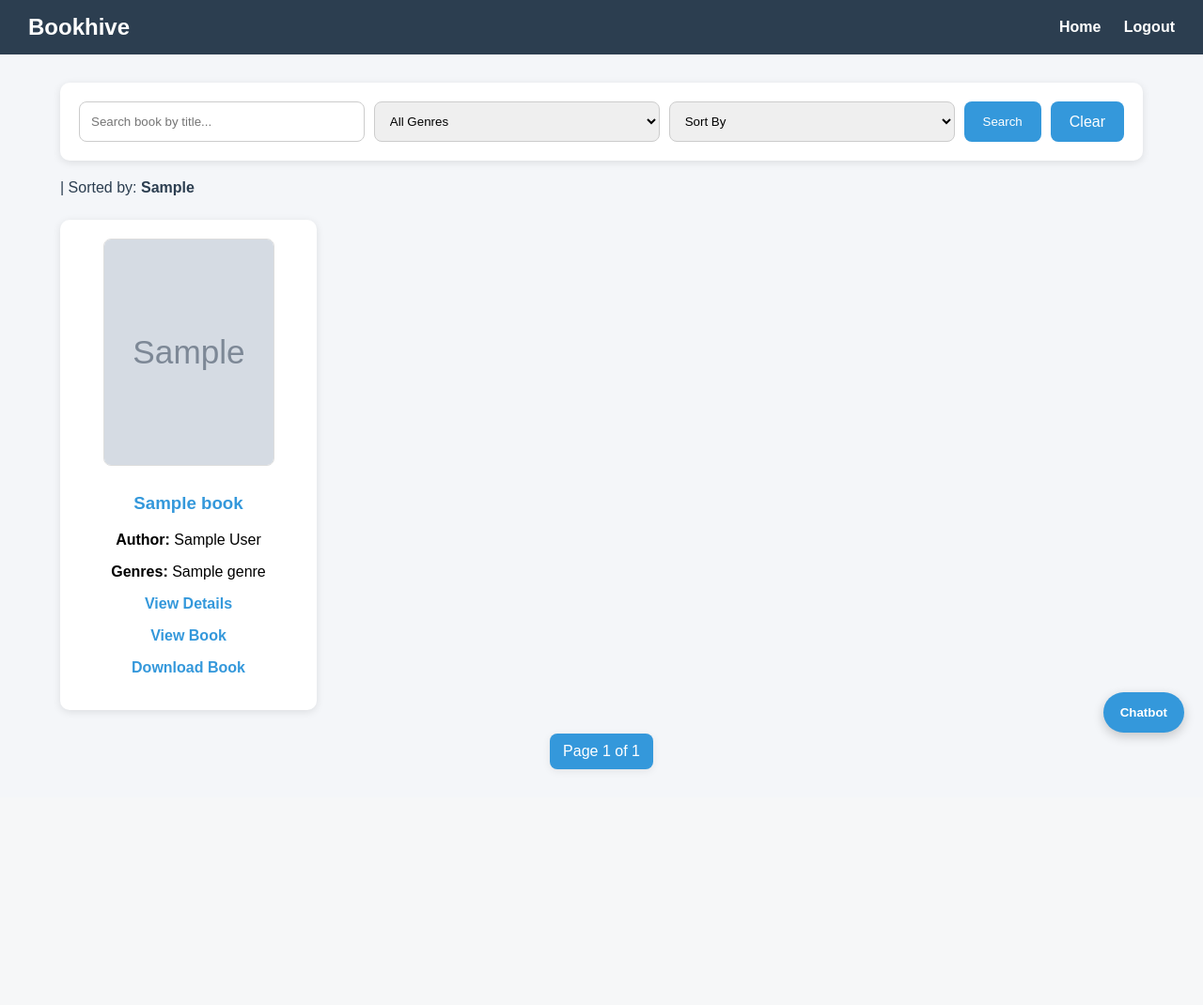
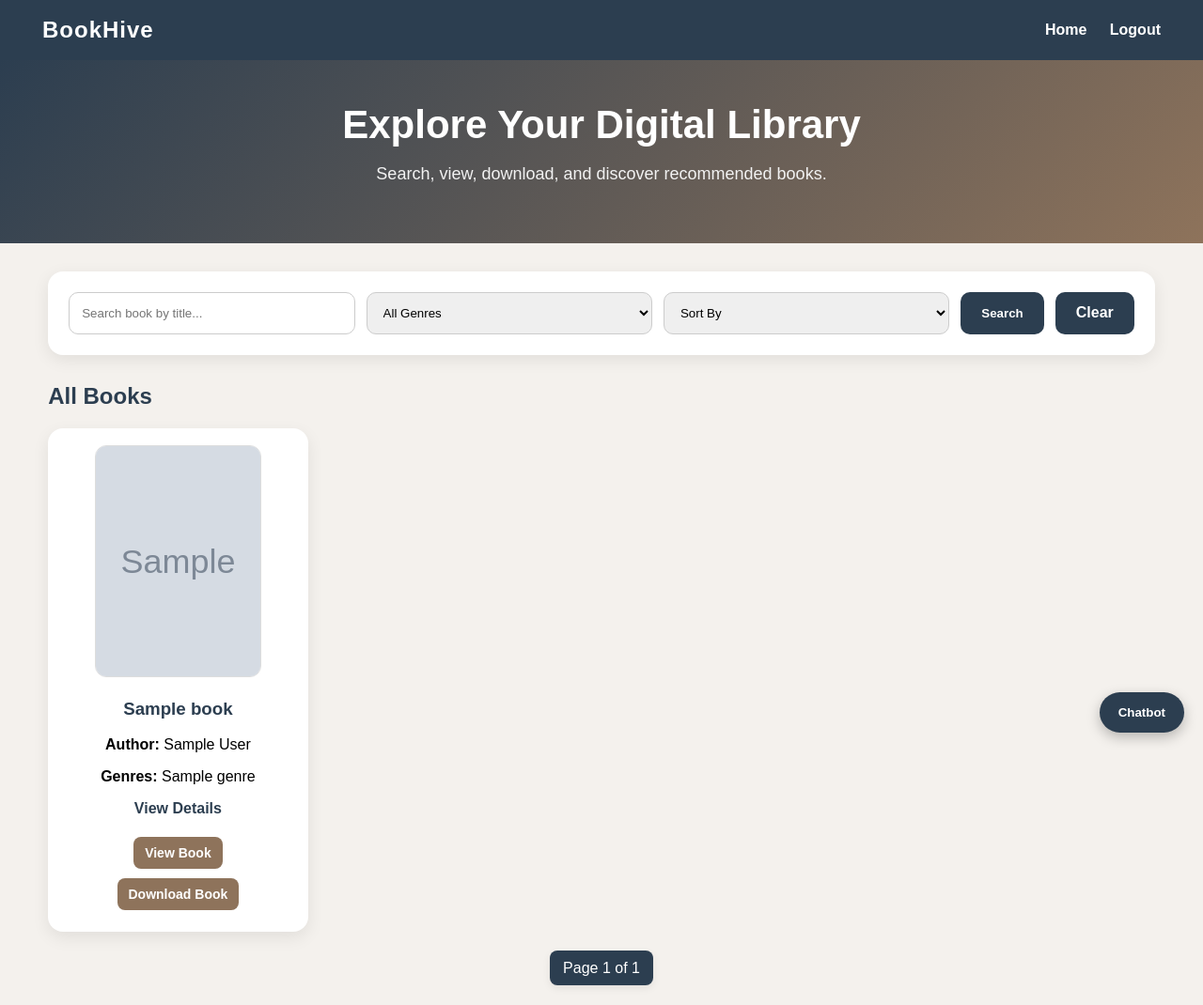
Before and after one commit to Savikhya/Book_Hive, a Django app: template BookhiveProject/myapp/templates/UserHome.html in a window 1280 px wide. Shown: the whole page at 94% size. Before the commit the page ends 820 px from the top, so only its background shows below. Run offline with Django 4.2, Linux system fonts and the light colour scheme; the template is opened without the code that fills it: most values are stand-ins (such as "Sample title", 1, 10 or a date in 2020); grey boxes marked "Sample" are stand-in pictures.

Commit message:
Final: UI updates + Docker + README + chatbot integration

```diff
--- a/BookhiveProject/myapp/templates/UserHome.html
+++ b/BookhiveProject/myapp/templates/UserHome.html
@@ -2,20 +2,18 @@
 <html lang="en">
 <head>
     <meta charset="UTF-8">
-    <meta name="viewport" content="width=device-width, initial-scale=1.0">
-    <title>Bookhive Home</title>
+    <title>BookHive Home</title>
     <style>
         body {
+            margin: 0;
             font-family: Arial, sans-serif;
-            background: #f4f6f9;
-            margin: 0;
-            padding: 0;
+            background: #f4f1ed;
         }
 
         .navbar {
-            background-color: #2c3e50;
+            background: #2c3e50;
             color: white;
-            padding: 15px 30px;
+            padding: 18px 45px;
             display: flex;
             justify-content: space-between;
             align-items: center;
@@ -23,6 +21,7 @@
 
         .navbar h2 {
             margin: 0;
+            letter-spacing: 1px;
         }
 
         .navbar a {
@@ -32,141 +31,153 @@
             font-weight: bold;
         }
 
+        .hero {
+            background: linear-gradient(135deg, #2c3e50, #8e735b);
+            color: white;
+            padding: 45px;
+            text-align: center;
+        }
+
+        .hero h1 {
+            margin: 0;
+            font-size: 42px;
+        }
+
+        .hero p {
+            font-size: 18px;
+            color: #f2f2f2;
+        }
+
         .container {
-            width: 90%;
+            width: 92%;
             margin: 30px auto;
         }
 
         .search-box {
             background: white;
-            padding: 20px;
-            border-radius: 10px;
-            box-shadow: 0 2px 8px rgba(0,0,0,0.1);
-            margin-bottom: 20px;
+            padding: 22px;
+            border-radius: 16px;
+            box-shadow: 0 5px 18px rgba(0,0,0,0.08);
+            margin-bottom: 30px;
         }
 
         .search-box form {
             display: flex;
-            gap: 10px;
+            gap: 12px;
             flex-wrap: wrap;
         }
 
-        .search-box input[type="text"],
+        .search-box input,
         .search-box select {
             flex: 1;
-            min-width: 200px;
-            padding: 12px;
+            min-width: 210px;
+            padding: 13px;
             border: 1px solid #ccc;
-            border-radius: 8px;
+            border-radius: 10px;
         }
 
         .search-box button,
         .clear-btn {
-            padding: 12px 20px;
-            background: #3498db;
+            padding: 13px 22px;
+            border: none;
+            border-radius: 10px;
+            background: #2c3e50;
             color: white;
-            border: none;
-            border-radius: 8px;
+            font-weight: bold;
             cursor: pointer;
             text-decoration: none;
-            display: inline-flex;
-            align-items: center;
-            justify-content: center;
         }
 
         .search-box button:hover,
         .clear-btn:hover {
-            background: #2980b9;
-        }
-
-        .result-text {
-            margin: 10px 0 25px;
-            color: #2c3e50;
-            font-size: 16px;
+            background: #1f2d3a;
         }
 
         .section-title {
-            margin-top: 25px;
-            margin-bottom: 15px;
             color: #2c3e50;
+            margin-bottom: 20px;
         }
 
         .books-grid {
             display: grid;
             grid-template-columns: repeat(4, 1fr);
-            gap: 20px;
+            gap: 24px;
         }
 
         .book-card {
             background: white;
-            border-radius: 10px;
-            padding: 20px;
-            box-shadow: 0 2px 8px rgba(0,0,0,0.1);
+            padding: 18px;
+            border-radius: 16px;
+            box-shadow: 0 6px 18px rgba(0,0,0,0.08);
             text-align: center;
+            transition: 0.3s;
+        }
+
+        .book-card:hover {
+            transform: translateY(-6px);
+        }
+
+        .book-cover {
+            width: 175px;
+            height: 245px;
+            object-fit: cover;
+            border-radius: 12px;
+            border: 1px solid #ddd;
+        }
+
+        .no-cover {
+            width: 175px;
+            height: 245px;
+            margin: auto;
+            border-radius: 12px;
+            background: #e8e2dc;
+            display: flex;
+            justify-content: center;
+            align-items: center;
+            color: #777;
         }
 
         .book-card h3 {
-            margin-top: 15px;
             color: #2c3e50;
         }
 
         .book-card a {
+            color: #2c3e50;
+            font-weight: bold;
             text-decoration: none;
-            color: #3498db;
-            font-weight: bold;
         }
 
         .book-card a:hover {
             text-decoration: underline;
         }
 
-        .book-cover {
-            width: 180px;
-            height: 240px;
-            object-fit: cover;
+        .book-actions a {
+            display: inline-block;
+            margin: 5px;
+            padding: 9px 12px;
+            background: #8e735b;
+            color: white;
             border-radius: 8px;
-            margin-bottom: 10px;
-            border: 1px solid #ddd;
-        }
-
-        .no-cover {
-            width: 180px;
-            height: 240px;
-            display: flex;
-            align-items: center;
-            justify-content: center;
-            margin: 0 auto 10px auto;
-            border: 1px solid #ddd;
-            border-radius: 8px;
-            background: #f0f0f0;
-            color: #666;
+            text-decoration: none;
             font-size: 14px;
         }
 
+        .book-actions a:hover {
+            background: #6d5541;
+        }
+
         .empty-message {
-            text-align: center;
-            font-size: 18px;
-            color: #666;
-            margin-top: 30px;
             background: white;
             padding: 30px;
-            border-radius: 10px;
-            box-shadow: 0 2px 8px rgba(0,0,0,0.1);
+            border-radius: 14px;
+            text-align: center;
+            color: #777;
             grid-column: 1 / -1;
         }
 
-        .suggestions {
-            margin-top: 15px;
-            padding-left: 20px;
-            color: #444;
-        }
-
         .pagination {
-            margin-top: 25px;
-            display: flex;
-            justify-content: center;
-            gap: 10px;
-            flex-wrap: wrap;
+            margin: 30px 0;
+            text-align: center;
         }
 
         .pagination a,
@@ -176,11 +187,12 @@
             border-radius: 8px;
             text-decoration: none;
             color: #2c3e50;
-            box-shadow: 0 2px 8px rgba(0,0,0,0.08);
+            margin: 4px;
+            box-shadow: 0 3px 8px rgba(0,0,0,0.08);
         }
 
         .pagination .current {
-            background: #3498db;
+            background: #2c3e50;
             color: white;
         }
 
@@ -188,19 +200,19 @@
             position: fixed;
             bottom: 20px;
             right: 20px;
-            background: #3498db;
+            background: #2c3e50;
             color: white;
             border: none;
             border-radius: 50px;
-            padding: 14px 18px;
+            padding: 14px 20px;
             cursor: pointer;
             font-weight: bold;
-            box-shadow: 0 4px 12px rgba(0,0,0,0.2);
+            box-shadow: 0 5px 14px rgba(0,0,0,0.25);
             z-index: 1000;
         }
 
         .chatbot-toggle:hover {
-            background: #2980b9;
+            background: #1f2d3a;
         }
 
         .chatbot-container {
@@ -282,19 +309,24 @@
         }
 
         .match-note {
-            color: #666;
             font-size: 12px;
+            color: #777;
         }
     </style>
 </head>
 <body>
 
 <div class="navbar">
-        <h2>Bookhive</h2>
+    <h2>BookHive</h2>
     <div>
         <a href="{% url 'UserHome' %}">Home</a>
         <a href="{% url 'Logout' %}">Logout</a>
     </div>
+</div>
+
+<div class="hero">
+    <h1>Explore Your Digital Library</h1>
+    <p>Search, view, download, and discover recommended books.</p>
 </div>
 
 <div class="container">
@@ -327,64 +359,42 @@
         </form>
     </div>
 
-        {% if query or selected_genre or sort_by %}
-            <div class="result-text">
-                {% if query %}
-                    Search keyword: <strong>{{ query }}</strong>
-                {% endif %}
-                {% if selected_genre %}
-                    {% for genre in genres %}
-                        {% if selected_genre == genre.id|stringformat:"s" %}
-                            | Genre: <strong>{{ genre.name }}</strong>
-                        {% endif %}
-                    {% endfor %}
-                {% endif %}
-                {% if sort_by %}
-                    | Sorted by: <strong>{{ sort_by }}</strong>
-                {% endif %}
-            </div>
-        {% else %}
     <h2 class="section-title">All Books</h2>
-        {% endif %}
 
-        {% if page_obj.object_list %}
     <div class="books-grid">
         {% for book in page_obj %}
             <div class="book-card">
                 {% if book.cover_image %}
-                            <img src="{{ book.cover_image.url }}" alt="{{ book.title }}" class="book-cover">
+                    <img src="{{ book.cover_image.url }}" class="book-cover" alt="{{ book.title }}">
                 {% else %}
                     <div class="no-cover">No Cover Image</div>
                 {% endif %}
 
                 <h3>
-                            <a href="{% url 'book_detail' book.id %}">
-                                {{ book.title }}
-                            </a>
+                    <a href="{% url 'book_detail' book.id %}">{{ book.title }}</a>
                 </h3>
 
                 <p><strong>Author:</strong> {{ book.author }}</p>
+
                 <p><strong>Genres:</strong>
                     {% for genre in book.genres.all %}
                         {{ genre.name }}{% if not forloop.last %}, {% endif %}
                     {% endfor %}
                 </p>
 
-                        <p>
-                            <a href="{% url 'book_detail' book.id %}">View Details</a>
-                        </p>
+                <p><a href="{% url 'book_detail' book.id %}">View Details</a></p>
 
                 {% if book.book_pdf %}
-                            <p>
+                    <div class="book-actions">
                         <a href="{{ book.book_pdf.url }}" target="_blank">View Book</a>
-                            </p>
-                            <p>
                         <a href="{% url 'download_book_pdf' book.id %}">Download Book</a>
-                            </p>
+                    </div>
                 {% else %}
                     <p>No Book uploaded</p>
                 {% endif %}
             </div>
+        {% empty %}
+            <div class="empty-message">No book found.</div>
         {% endfor %}
     </div>
 
@@ -401,52 +411,93 @@
             <a href="?q={{ query }}&genre={{ selected_genre }}&sort={{ sort_by }}&page={{ page_obj.paginator.num_pages }}">Last</a>
         {% endif %}
     </div>
-        {% else %}
-            <div class="empty-message">
-                No book found.
-                {% if suggestions %}
-                    <ul class="suggestions">
-                        {% for suggestion in suggestions %}
-                            <li>{{ suggestion }}</li>
-                        {% endfor %}
-                    </ul>
-                {% endif %}
-            </div>
-        {% endif %}
-
 </div>
 
-    <button class="chatbot-toggle" onclick="toggleChatbot()">Chatbot</button>
+<button class="chatbot-toggle" onclick="openChatbot()">Chatbot</button>
 
 <div class="chatbot-container" id="chatbotContainer">
-        <div class="chatbot-header">Book Suggestion Chatbot</div>
+    <div class="chatbot-header">
+        <span>Book Assistant</span>
+        <div class="chatbot-controls">
+            <button type="button" onclick="minimizeChat()">_</button>
+            <button type="button" onclick="closeChat()">✕</button>
+        </div>
+    </div>
+
     <div class="chatbot-body" id="chatbotBody">
         <div class="chat-message">
-                <div class="chat-bot">
-                    What are you interested in reading?
+            <div class="chat-bot">What are you interested in reading?</div>
         </div>
     </div>
-        </div>
+
     <div class="chatbot-input-area">
-            <input type="text" id="chatMessage" placeholder="Enter what you are interested in reading">
+        <input type="text" id="chatMessage" placeholder="Enter your reading interest" onkeypress="handleEnter(event)">
         <button type="button" onclick="getBookSuggestions()">Send</button>
+
     </div>
 </div>
 
 <script>
-        function toggleChatbot() {
+    let chatMinimized = false;
+
+    function openChatbot() {
         const box = document.getElementById('chatbotContainer');
-            box.style.display = box.style.display === 'block' ? 'none' : 'block';
+        const body = document.getElementById('chatbotBody');
+        const inputArea = document.querySelector('.chatbot-input-area');
+
+        box.style.display = 'block';
+        body.style.display = 'block';
+        inputArea.style.display = 'flex';
+        chatMinimized = false;
+    }
+
+    function minimizeChat() {
+        const body = document.getElementById('chatbotBody');
+        const inputArea = document.querySelector('.chatbot-input-area');
+
+        if (!chatMinimized) {
+            body.style.display = 'none';
+            inputArea.style.display = 'none';
+            chatMinimized = true;
+        } else {
+            body.style.display = 'block';
+            inputArea.style.display = 'flex';
+            chatMinimized = false;
+        }
+    }
+
+    function closeChat() {
+        const box = document.getElementById('chatbotContainer');
+        const body = document.getElementById('chatbotBody');
+        const inputArea = document.querySelector('.chatbot-input-area');
+
+        box.style.display = 'none';
+        inputArea.style.display = 'flex';
+
+        body.innerHTML = `
+            <div class="chat-message">
+                <div class="chat-bot">What are you interested in reading?</div>
+            </div>
+        `;
+
+        chatMinimized = false;
+    }
+
+    function handleEnter(event) {
+    if (event.key === "Enter") {
+        event.preventDefault();
+        getBookSuggestions();
+    }
 }
 
     function getBookSuggestions() {
-            const messageInput = document.getElementById('chatMessage');
-            const message = messageInput.value.trim();
-            const chatbotBody = document.getElementById('chatbotBody');
+        const input = document.getElementById('chatMessage');
+        const message = input.value.trim();
+        const body = document.getElementById('chatbotBody');
 
         if (!message) return;
 
-            chatbotBody.innerHTML += `
+        body.innerHTML += `
             <div class="chat-message">
                 <div class="chat-user">You: ${message}</div>
             </div>
@@ -459,8 +510,9 @@
 
                 if (data.redirect_url) {
                     html += `</div>`;
-                        chatbotBody.innerHTML += html;
-                        chatbotBody.scrollTop = chatbotBody.scrollHeight;
+                    body.innerHTML += html;
+                    body.scrollTop = body.scrollHeight;
+
                     setTimeout(() => {
                         window.location.href = data.redirect_url;
                     }, 800);
@@ -472,10 +524,10 @@
                     data.books.forEach(book => {
                         html += `
                             <li>
-                                    <a href="/book/${book.id}/">${book.title}</a> by ${book.author}
-                                    <br><small>${book.genres}</small>
+                                <strong><a href="/book/${book.id}/">${book.title}</a></strong>
+                                <br><span>by ${book.author}</span>
+                                <br><small><b>Genre:</b> ${book.genres}</small>
                                 <br><small>${book.description}</small>
-                                    <br><span class="match-note">Matched on: ${book.matched_on}</span>
                             </li>
                         `;
                     });
@@ -483,19 +535,19 @@
                 }
 
                 html += `</div>`;
-                    chatbotBody.innerHTML += html;
-                    chatbotBody.scrollTop = chatbotBody.scrollHeight;
+                body.innerHTML += html;
+                body.scrollTop = body.scrollHeight;
             })
-                .catch((error) => {
-                    chatbotBody.innerHTML += `
+            .catch(() => {
+                body.innerHTML += `
                     <div class="chat-message">
-                            <div class="chat-bot"><b>Bot:</b> Chatbot request failed. Please check that the chatbot route is added and the server is running correctly.</div>
+                        <div class="chat-bot"><b>Bot:</b> Chatbot request failed.</div>
                     </div>
                 `;
-                    chatbotBody.scrollTop = chatbotBody.scrollHeight;
+                body.scrollTop = body.scrollHeight;
             });
 
-            messageInput.value = '';
+        input.value = '';
     }
 </script>
 
--- /dev/null
+++ b/BookhiveProject/requirements.txt
@@ -0,0 +1,4 @@
+Django==4.2.7
+openai==2.33.0
+python-dotenv==1.2.1
+Pillow
```
Also changed, not shown: other parts of BookhiveProject/myapp/templates/UserHome.html (+28 -13 lines), readme.md, 1 other file. Lines whose indentation alone changed are shown as unchanged.
